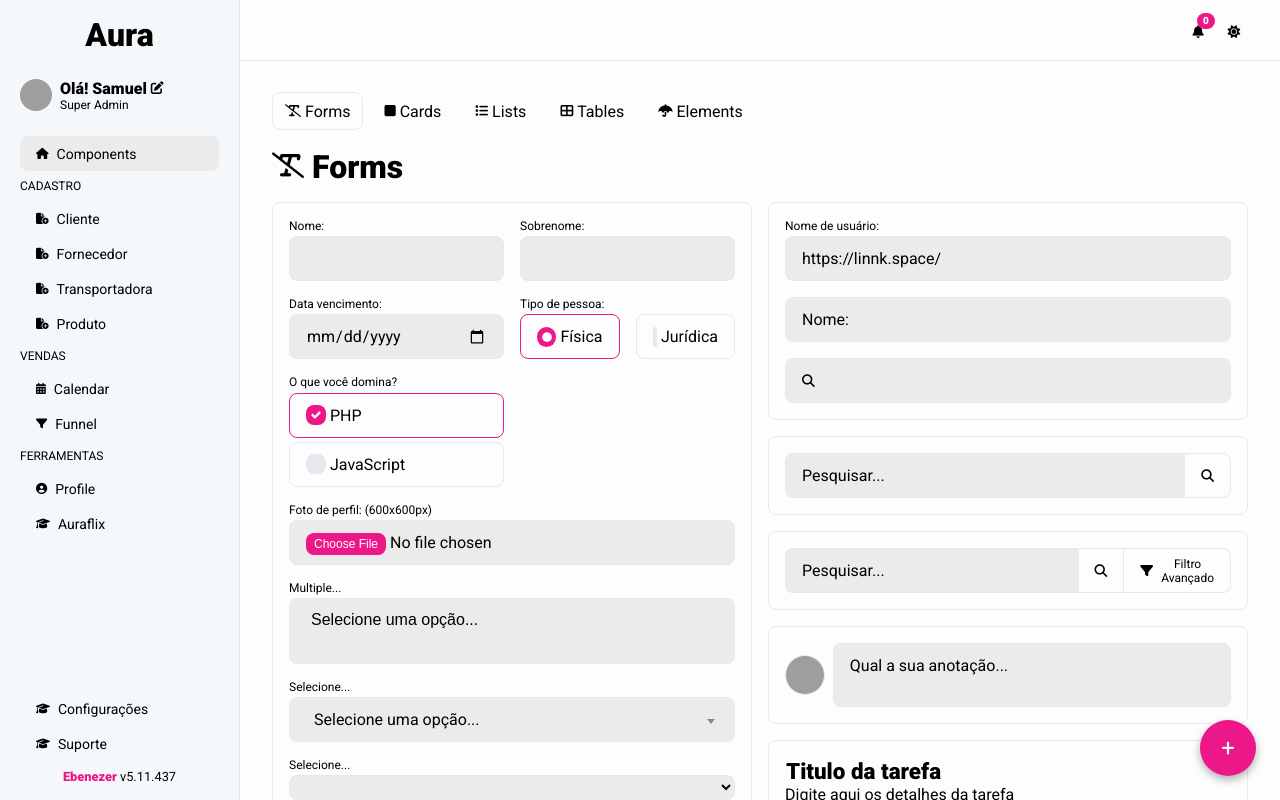
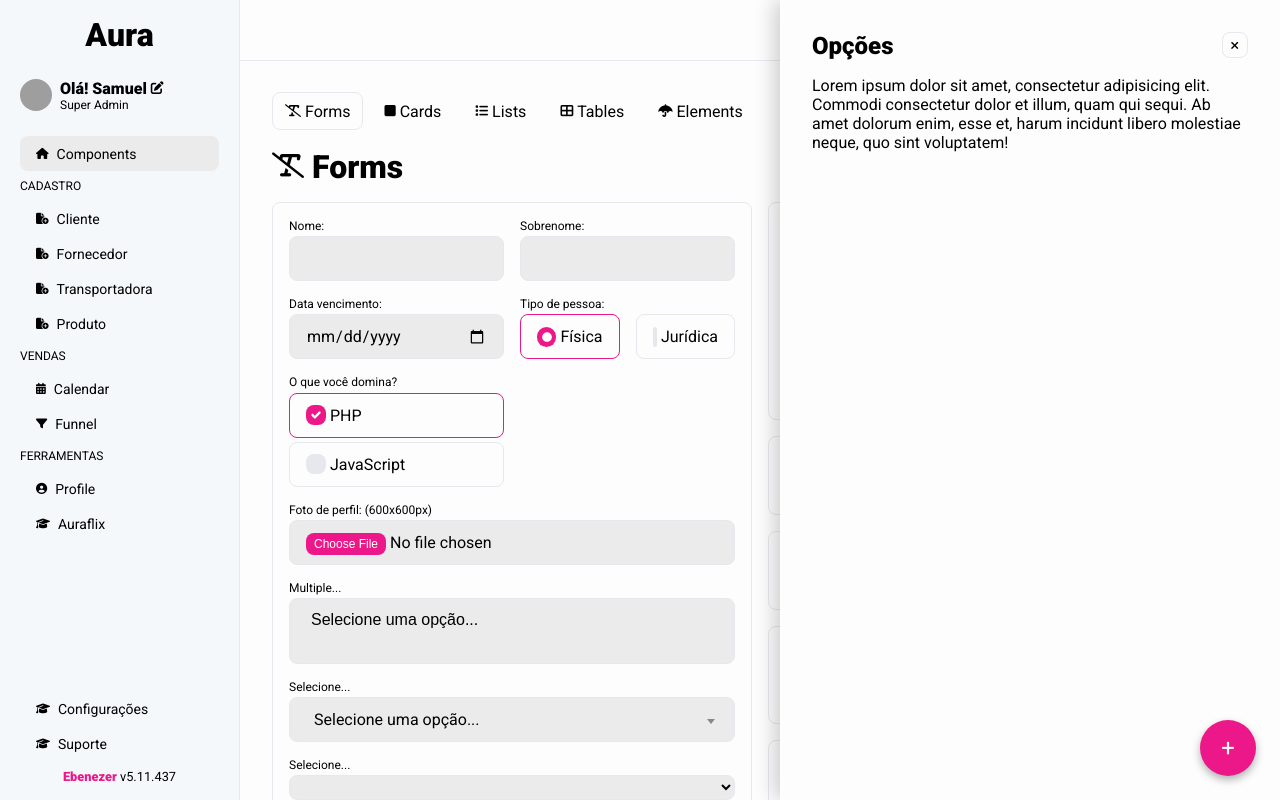
Before and after one commit to gestordeveloper/aura, a website: page examples/index.html in a window 1280 px wide. Drawn offline with Linux system fonts and the light colour scheme; grey boxes are pictures that could not be loaded.

Commit message:
Adicionando Drawer nos components

```diff
--- a/examples/index.html
+++ b/examples/index.html
@@ -359,13 +359,20 @@
     </main>
 </div>
 
-<div class="modal_right modal_options" style="display: none;">
-    <div class="modal_right_header">
-        <h2>Opções</h2>
-        <span class="btn-sm btn-red" data-close-modal-right="nomedamodal">
-            <i class="icon icon-cancel-1"></i></span>
+<div class="drawer open nomedodrawer">
+    <div class="drawer_header">
+        <div class="title">
+            <h2>Opções</h2>
+        </div>
+        <div class="actions">
+            <button type="button" class="btn-sm" data-close-drawer="nomedodrawer">
+            <i class="icon icon-cancel-1"></i></button>
+        </div>
     </div>
-    Lorem ipsum dolor sit amet, consectetur adipisicing elit. Commodi consectetur dolor et illum, quam qui sequi. Ab amet dolorum enim, esse et, harum incidunt libero molestiae neque, quo sint voluptatem!
+
+    <div class="drawer_body">
+        Lorem ipsum dolor sit amet, consectetur adipisicing elit. Commodi consectetur dolor et illum, quam qui sequi. Ab amet dolorum enim, esse et, harum incidunt libero molestiae neque, quo sint voluptatem!
+    </div>
 </div>
 
 <script src="./../dist/jquery.min.js"></script>
--- a/source/app.scss
+++ b/source/app.scss
@@ -44,6 +44,7 @@
 @import "components/avatar";
 @import "components/stepper";
 @import "components/docs";
+@import "components/drawer";
 
 //PAGES
 @import "pages/default";
--- /dev/null
+++ b/source/components/_drawer.scss
@@ -0,0 +1,32 @@
+.drawer {
+  position: fixed;
+  top: 0;
+  right: -500px;
+  width: 90%;
+  min-width: 500px;
+  max-width: 500px;
+  height: 100vh;
+  background: var(--background);
+  box-shadow: -5px 0 20px rgba(0,0,0,0.2);
+  transition: right 0.3s;
+  z-index: 1500;
+  overflow-y: auto;
+  padding: spacing("8");
+
+  &.drawer_large {
+    right: -960px;
+    min-width: 960px;
+    max-width: 960px;
+  }
+
+  &.open {
+    right: 0;
+  }
+
+  .drawer_header {
+    display: flex;
+    align-items: start;
+    justify-content: space-between;
+    margin-bottom: spacing("4");
+  }
+}
```
Also changed, not shown: dist/app.css.
